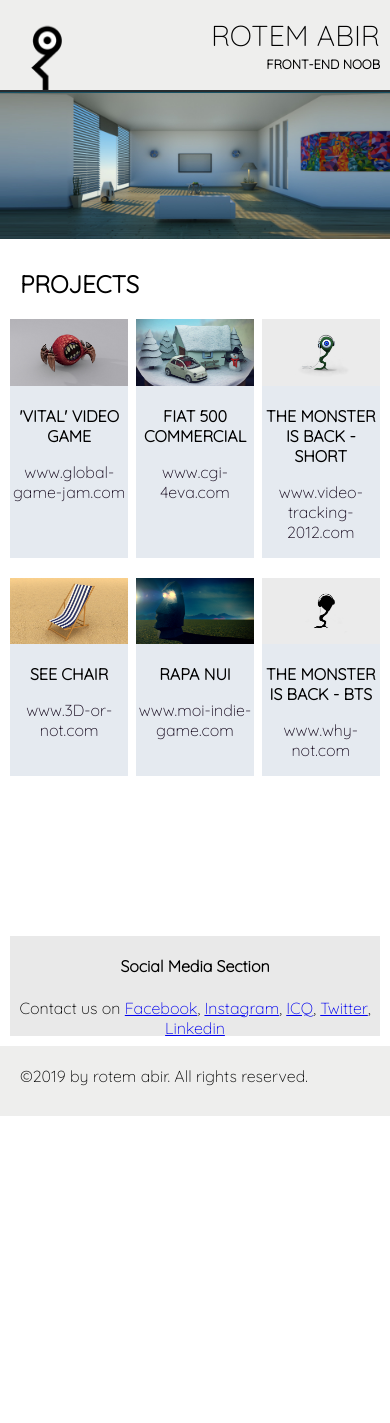
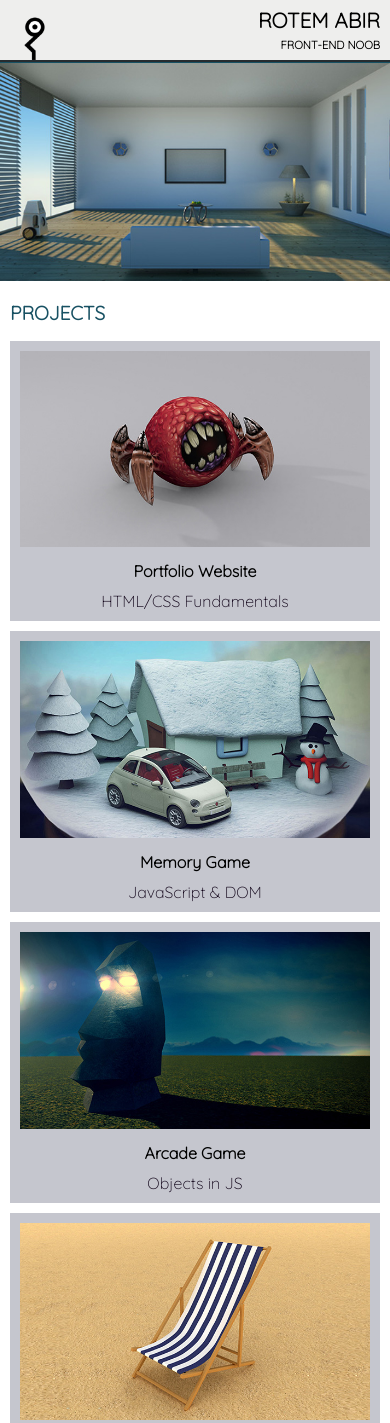
Before and after one commit to rogermuscito/Udacity1, a plain HTML site: page index.html in a window 390 px wide. Shown: the top 1423 px of the page. Before the commit the page ends 1116 px from the top, so only its background shows below. Drawn offline with Linux system fonts and the light colour scheme; files that its build step writes are made by us from their sources.

Commit message:
Final Version

```diff
--- a/css/main.css
+++ b/css/main.css
@@ -2,14 +2,15 @@ img, embed, object, video {
   max-width: 100%;
 }
 
-html, body, main, header {
+html, body, main, header, footer {
   width: 100%;
   margin: 0px;
   font-family: 'Quicksand', sans-serif;
 }
 
-footer {
-  margin-top: 140px;
+a {
+  text-decoration: none;
+  color: rgb(65, 137, 196);
 }
 
 /*
@@ -20,7 +21,7 @@ footer {
   background: #eeeeed;
 }
 
-.header__wrapper {
+.header__wrap {
   width: 100%;
   height: 90px;
   display: flex;
@@ -65,98 +66,114 @@ footer {
 * MAIN
 */
 
-.main__wrapper {
+.main__wrap {
   width: 100%;
   display: flex;
   flex-wrap: wrap;
   font-family: 'Quicksand', sans-serif;
 }
 
-.main__pic {
+.cover {
+  width: 100%;
+}
+
+.cover__pic {
   align-self: center;
+}
+
+.section__title {
+  width: 100%;
+  font-weight: 600;
+  color: #185163;
+  text-transform: uppercase;
 }
 
 /*
 * PROJECTS
 */
 
-.proj__wrapper {
+.projects {
   width: 100%;
-  margin-top: 20px;
   display: flex;
   flex-wrap: wrap;
-  justify-content: space-between;
+  margin-left: 10px;
+}
+
+.proj__box {
+  margin-right: 10px;
+  width: calc(33.333% - 10px);
+  text-align: center;
+  background: #c5c6ce;
+  margin-bottom: 10px;
+}
+
+.proj__pic {
+  padding-top: 10px;
+  width: calc(100% - 20px);
+ }
+
+.proj__title {
+  font-size: 16px;
+}
+
+.proj__info {
+  color: rgb(16, 3, 24);
+}
+
+/*
+* ABOUT
+*/
+
+.about {
+  width: 100%;;
   padding: 10px;
 }
 
-.proj__title {
-  font-weight: 900;
-  width: 100%;
-  margin: 0px;
-  padding-left: 10px;
+.about__textbox {
+  margin-left: 10px;
+  margin-right: 10px;
 }
 
-.proj__box {
-  width: 32%;
-  text-align: center;
-  margin-top: 20px;
-  background: rgb(229, 234, 240);
+.about__info {
+  text-align: justify;
+  text-align-last: left;
 }
 
-.proj__name {
-  text-transform: uppercase;
-  font-size: 16px;
+/*
+* SOCIAL
+*/
+
+.social {
+  width: 100%;
+  height: 120px;
+  text-align: center;
+  margin: 100px 10px 10px 10px;
+  background: #c8cfd6;
 }
 
-.proj__det {
-  color: rgb(16, 3, 24);
+.social__title {
+  padding-top: 20px;
+  text-transform: uppercase;
+  color: #185163;
+}
+
+.social__text {
+  font-weight: 300;
 }
 
 /*
 * FOOTER
 */
 
-.footer__wrap {
-  width: 100%;
-  display: flex;
-  flex-wrap: wrap;
-  font-family: 'Quicksand', sans-serif;
-}
-
-.social {
-  width: 100%;
-  height: 100px;
-  text-align: center;
-  margin: 10px;
-  background: #e9e9e9;
-}
-
-.social__text {
-  margin-top: 20px;
-}
-
 .footer__box {
   width: 100%;
-  height: 70px;
-  background: #eeeeed;
+  background: #3f3f3f;
+  display: inline-block;
+  vertical-align: middle;
 }
 
 .footer__text {
-  padding-left: 20px;
+  padding: 20px 10px 20px 10px;
+  font-size: 12px;
+  color: white;
 }
-
-
-/*
-header, nav, body, section, article, footer, div {
-  box-sizing: border-box;
-}*/
-
-/*
-justify-content: center;
-align-content: center;
-align-self: center;
-align-items: center;
-box-align: ;
-justify-items: center;
-vertical-align: center;
-*/
--- a/css/responsive.css
+++ b/css/responsive.css
@@ -1,170 +1,144 @@
-img, embed, object, video {
-  max-width: 100%;
+/*
+* TINY (210px-320px)
+*/
+
+@media screen and (max-width: 320px) {
+    body {
+        font-size: 12px;
     }
-
-html, body, main {
-  width: 100%;
-  margin: 0px;
-  font-family: 'Quicksand', sans-serif;
+    .header__textbox {
+        width: 60%;
     }
-
-header {
-  width: 100%;
-  background: #eeeeed;
-}
-
-footer {
-  margin-top: 140px;
-}
-
-h1 {
-  font-size: 1.8em;
-  font-weight: normal;
-}
-
-h2 {
-  font-weight: 900;
-}
-
-h3 {
-  font-size: 16px;
 }
 
 /*
-* HEADER
+* MOBILE SIZE
 */
 
-.header__wrapper {
-  width: 100%;
-  height: 90px;
-  display: flex;
-  flex-wrap: wrap;
-  justify-content: space-between;
+@media screen and (max-width: 450px){
+    .proj__title, .proj__info {
+        margin: 10px;
+    }
+    .social__text {
+        word-spacing: 5px;
+        padding-top: 26px;
+        padding-bottom: 26px;
+    }
 }
 
-.header__logo {
-  height: 80%;
-  max-height: 80px;
-  margin-left: 10px;
-  align-self: flex-end;
+@media screen and (min-width: 461px) and (max-width: 1023px) {
+    .social__text {
+        word-spacing: 30px;
+        padding-top: 26px;
+        padding-bottom: 26px;
+    }
 }
 
-.header__textbox {
-  width: 250px;
-  max-height: 100px;
-  margin-right: 10px;
-  text-transform: uppercase;
+@media screen and (max-width: 620px) {
+    .header__wrap {
+        height: 60px;
+    }
+    .header__textbox { /*FOR ADDING MENU*/
         text-align: right;
-  align-self: center;
-  /*background: chocolate;*/
     }
-
     .header__title {
-  margin: 0px;
-}
-
-.header__subtitle {
-  font-size: 0.8em;
+        font-size: 1.3em;
         font-weight: 900;
     }
-
-.header__bar {
-  height: 3px;
-  background: #262c30;
+    .header__subtitle {
+        font-size: 0.7em;
+    }
+    .section__title {
+        font-size: 1.2em;
+        font-weight: 600;
+    }
+    .proj__box {
+        width: 100%;
+    }
+    .social {
+        height: 150px;
+    }
+    .social__title {
+        padding-top: 5px;
+    }
+    .footer__text {
+        text-align: center;
+    }
 }
 
 /*
-* MAIN
+* IPAD SIZE
 */
 
-.main__wrapper {
+@media screen and (min-width: 621px) and (max-width: 1023px) {
+    .header__wrap {
+        height: 70px;
+    }
+    .header__title {
+        font-size: 1.5em;
+        font-weight: 900;
+    }
+    .header__subtitle {
+        font-size: 0.8em;
+    }
+    .cover {
+        align-items: center;
+    }
+    .cover__pic {
         width: 100%;
-  font-family: 'Quicksand', sans-serif;
-  display: flex;
-  flex-wrap: wrap;
     }
-
-.main__pic {
-  align-self: center;
+    .section__title {
+        margin-top: 30px;
+    }
+    .proj__box {
+        width: calc(50% - 10px);
+    }
+    .about__textbox {
+        width: 66.66%;
+    }
+    .social__title {
+        margin: 5px;;
+    }
+    .social__text {
+        margin: 0;
+        word-spacing: 70px;
+        padding-top: 26px;
+        padding-bottom: 26px;
+    }
+    .footer__text {
+        text-align: center;
+    }
 }
 
 /*
-* PROJECTS
+* DESKTOP
 */
 
-.proj__wrapper {
-  width: 100%;
-  margin-top: 20px;
-  display: flex;
-  flex-wrap: wrap;
-  justify-content: space-between;
-  padding: 10px;
+@media screen and (min-width: 1024px) {
+    .header__title {
+        font-weight: 600;
     }
-
-.proj__title {
-  width: 100%;
-  margin: 0px;
+    .section__title {
+        margin-top: 60px;
+    }
+    .projects, .about, .social {
+        width: 1024px;
         padding-left: 10px;
-  /*border-bottom: #2d3c49 1px dotted;*/
-  /*background: rgb(203, 203, 226);*/
+        margin-left: auto;
+        margin-right: auto;
     }
-
-.proj__box {
-  width: 32%;
-  text-align: center;
-  margin-top: 20px;
-  background: rgb(179, 165, 189);
+    .about__textbox {
+        width: 62%;
+        margin-left: auto;
+        margin-right: auto;
     }
-
-.proj__name {
-  text-transform: uppercase;
+    .social__title {
+        padding-top: 10px;
       }
-
-/*
-* FOOTER
-*/
-
-.footer__wrap {
-  width: 100%;
-  display: flex;
-  flex-wrap: wrap;
-  font-family: 'Quicksand', sans-serif;
+    .social__text {
+        word-spacing: 50px;
     }
-
-.social {
-  width: 100%;
-  height: 100px;
-  text-align: center;
-  margin: 10px;
-  background: #e9e9e9;
-}
-
-.social__text {
-  margin-top: 20px;
-}
-
-.footer__box {
-  width: 100%;
-  height: 70px;
-  background: #eeeeed;
-}
-
     .footer__text {
         padding-left: 20px;
     }
-
-
-/*
-header, nav, body, section, article, footer, div {
-  box-sizing: border-box;
-}*/
-
-/*
-justify-content: center;
-align-content: center;
-align-self: center;
-align-items: center;
-box-align: ;
-justify-items: center;
-vertical-align: center;
-*/
+}
--- a/index.html
+++ b/index.html
@@ -4,15 +4,15 @@
         <meta charset="utf-8">
         <meta name="viewport" content="width=device-width, initial-scale=1">
         <link rel="publisher" href="wwww.rotemabir.com">
-        <title>rotem abir :: Learning for Develop</title>
+        <title>rotem abir :: Learning to Develop</title>
         <link rel="stylesheet" href="css/main.css">
-        <link rel="stylesheet" href="1css/responsive.css" media="screen and (min-width: 550px)">
+        <link rel="stylesheet" href="css/responsive.css">
         <link href="https://fonts.googleapis.com/css?family=Quicksand:300" rel="stylesheet">
     </head>
     <body>
 
         <header class="header">
-             <div class="header__wrapper">
+             <div class="header__wrap">
                 <img class="header__logo" src="images/logo.png" alt="logo with one eye">
                 <div class="header__textbox">
                     <h1 class="header__title">Rotem Abir</h1>
@@ -23,65 +23,106 @@
         </header>
 
         <main>
-            <div class="main__wrapper">
-                <img class="main__pic" src="images/main_pic.jpg" alt="robot inside his room">
-                <section class="proj__wrapper">
-                    <h2 class="proj__title">PROJECTS</h2>
+            <div class="main__wrap">
+                <div class="cover">
+                    <picture>
+                        <source media="(max-width: 550px)"
+                            srcset="images/main_pic@small.jpg">
+                        <source media="(max-width: 900px)"
+                                srcset="images/main_pic@med.jpg">
+                        <source media="(min-width: 901px)"
+                                srcset="images/main_pic.jpg">
+                        <img class="cover__pic" src="images/main_pic.jpg"
+                             alt="robot inside his room (spectrum)">
+                    </picture>
+                </div>
+
+                <section class="projects">
+                    <h2 class="section__title">Projects</h2>
                     <div class="proj__box">
-                        <img src="images/proj1.jpg" alt="red monster with purple mouth">
-                        <h3 class="proj__name">'Vital' Video Game</h3>
-                        <p class="proj__det">www.global-game-jam.com</p>
+                        <img class="proj__pic" src="images/proj1@640.jpg" alt="moog, red monster with purple mouth">
+                        <h3 class="proj__title">Portfolio Website</h3>
+                        <p class="proj__info">HTML/CSS Fundamentals</p>
                     </div>
                     <div class="proj__box">
-                        <img src="images/proj2.jpg" alt="car, house and snowman in snowball">
-                        <h3 class="proj__name">Fiat 500 Commercial</h3>
-                        <p class="proj__det">www.cgi-4eva.com</p>
+                        <img class="proj__pic" src="images/proj2@640.jpg" alt="car, snowman and a house in snowball">
+                        <h3 class="proj__title">Memory Game</h3>
+                        <p class="proj__info">JavaScript & DOM</p>
                     </div>
                     <div class="proj__box">
-                        <img src="images/proj3.jpg" alt="green monster with one blue eye">
-                        <h3 class="proj__name">The Monster is back - Short</h3>
-                        <p class="proj__det">www.video-tracking-2012.com</p>
+                        <img class="proj__pic" src="images/proj3@640.jpg" alt="rapa nui game, moai statue">
+                        <h3 class="proj__title">Arcade Game</h3>
+                        <p class="proj__info">Objects in JS</p>
                     </div>
                     <div class="proj__box">
-                            <img src="images/proj4.jpg" alt="red monster with purple mouth">
-                            <h3 class="proj__name">See Chair</h3>
-                            <p class="proj__det">www.3D-or-not.com</p>
+                        <img class="proj__pic" src="images/proj4@640.jpg" alt="sea chair. CGI 4eva">
+                        <h3 class="proj__title">Feed Reader</h3>
+                        <p class="proj__info">Tools and Testing</p>
                     </div>
                     <div class="proj__box">
-                            <img src="images/proj5.jpg" alt="car, house and snowman in snowball">
-                            <h3 class="proj__name">Rapa Nui</h3>
-                            <p class="proj__det">www.moi-indie-game.com</p>
+                        <picture>
+                            <source media="(max-width: 540px)"
+                                    srcset="images/proj7@640.jpg">
+                            <img class="proj__pic" src="images/proj5@640.jpg"
+                                 alt="green monster with one blue eye">
+                        </picture>
+                        <!-- I DONT UNDERSTAND WHY THIS IS NOT WORKING!
+
+                        <img class="proj__pic" src="images/proj5@640.jpg"
+                            srcset="images/proj7@410.jpg 410w,
+                                    images/proj5@640.jpg 640w"
+                            sizes="(max-width: 410px) 410px,
+                                   (min-width: 411px) 640px"
+                            alt="green monster with one blue eye">
+                        -->
+                        <h3 class="proj__title">Building myslef a better website</h3>
+                        <p class="proj__info"><a href="http://www.rotemabir.com" target="_blank">www.rotemabir.com</a></p>
                     </div>
                     <div class="proj__box">
-                            <img src="images/proj6.jpg" alt="green monster with one blue eye">
-                            <h3 class="proj__name">The Monster is back - BTS</h3>
-                            <p class="proj__det">www.why-not.com</p>
+                        <img class="proj__pic" src="images/proj6@640.jpg" alt="2008, my first paid 3D work">
+                        <h3 class="proj__title">Restaurant Reviews App</h3>
+                        <p class="proj__info">Front-End Show off</p>
                     </div>
                 </section>
+
+                <section class="about">
+                    <h2 class="section__title">About</h2>
+                    <div class="about__textbox">
+                        <p class="about__info">Artist since early 90’s with strong passion to technology,
+                            science and art. In 2005, designed knowledge base in 3D graphics technological areas
+                            at the Intelligence Corps in the Israel Defense Forces. In 2009, focused on the gap
+                            between idea and visualization, applying CGI in architecture simulations and combined
+                            video work. After Visual Communication academic studies in Jerusalem worked on creative
+                            videos and visuals for start-ups, mobile apps, indie video games and tech companies.
+                            In 2014 moved the studio to Berlin. Working in design management, social media,
+                            web design & development and online digital services.
+                        </p>
+                        <p class="about__info">In 2019 began the Front-End Web Developer Nanodegree at Udacity.
+                            With a past of C++ in high-school and a free time Flash and ActionScript, going back
+                            to <code>code</code> after over 10 years as a designer is absolutly amazing. I'm tired of WIX
+                            and never liked Wordpress. Very exciting and fun, looking forward for the next concept chapters!
+                        </p>
+                        <img src="images/logo.png" alt="responsive image"
+                        sizes="50vw"
+                        srcset="images/mon_color.png 100w, images/bw.png 800w" >
                     </div>
-<!--
-            <article>
-                    <img src="images/logo.png" sizes="50vw"
-                    srcset="images/mon_color.png 100w,
-                            images/bw.png 800w" alt="a monster with one eye">
-                <h4>Article</h4>
-            </article>
--->
-            <footer>
-                <div class="footer__wrap">
+                </section>
+
                 <section class="social">
-                        <h4 class="social__text">Social Media Section</h4>
-                        <p>Contact us on
-                            <a href="wwww.facebook.com">Facebook</a>,
-                            <a href="www.instagram.com">Instagram</a>,
-                            <a href="wwww.icq.com">ICQ</a>,
-                            <a href="www.twitter.com">Twitter</a>,
-                            <a href="www.linkedin.com">Linkedin</a>
+                     <h4 class="social__title">Social Media & Contact</h4>
+                        <p class="social__text">
+                        <a href="https://wwww.facebook.com/3dart" target="_blank">Facebook </a>
+                        <a href="https://www.instagram.com/cw_inter.israel" target="_blank">Instagram </a>
+                        <a href="https://github.com/rogermuscito" target="_blank">ICQ </a>
+                        <a href="https://vimeo.com/100341587" target="_blank">Vimeo </a>
+                        <a href="https://www.linkedin.com/in/rotemabir" target="_blank">Linkedin </a>
                         </p>
                 </section>
-                    <div class="footer__box"><br>
-                        <span class="footer__text">©2019 by rotem abir. All rights reserved.</span>
             </div>
+
+            <footer>
+                <div class="footer__box">
+                    <p class="footer__text">© 2019 by Rotem Abir. All rights reserved.</p>
                 </div>
             </footer>
         </main>
```
Also changed, not shown: images/main_pic@med.jpg (added), images/main_pic@small.jpg (added), images/proj1@640.jpg (added), images/proj2@640.jpg (added), images/proj3@640.jpg (added), images/proj4@640.jpg (added), images/proj5@410.jpg (added), images/proj5@640.jpg (added), images/proj6@640.jpg (added), images/proj7@410.jpg (added), images/proj7@640.jpg (added), 1 other file. Lines whose indentation alone changed are shown as unchanged.
